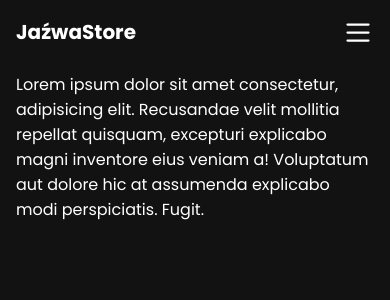
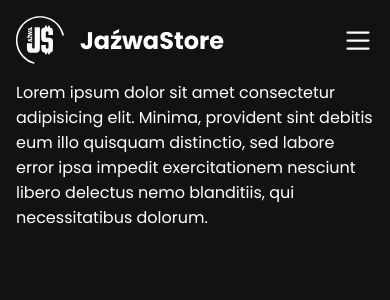
Before and after one commit to hpixsel/JazwaShop-CRA, a React (Create React App) app: page / in a window 390 px wide. Shown: the top 300 px of the page. Built offline with nearby package versions, Linux system fonts and the light colour scheme; the HTML template or start-up script is replaced by a standard one.

Commit message:
nav_mobile
almost done

```diff
--- a/package.json
+++ b/package.json
@@ -14,12 +14,6 @@
     "test": "react-scripts test",
     "eject": "react-scripts eject"
   },
-  "eslintConfig": {
-    "extends": [
-      "react-app",
-      "react-app/jest"
-    ]
-  },
   "browserslist": {
     "production": [
       ">0.2%",
--- a/src/App.js
+++ b/src/App.js
@@ -4,7 +4,7 @@ function App() {
   return (
     <div className="App">
       <Layout>
-        Lorem ipsum dolor sit amet consectetur, adipisicing elit. Recusandae velit mollitia repellat quisquam, excepturi explicabo magni inventore eius veniam a! Voluptatum aut dolore hic at assumenda explicabo modi perspiciatis. Fugit.
+        <p>Lorem ipsum dolor sit amet consectetur adipisicing elit. Minima, provident sint debitis eum illo quisquam distinctio, sed labore error ipsa impedit exercitationem nesciunt libero delectus nemo blanditiis, qui necessitatibus dolorum.</p>
       </Layout>
     </div>
   );
--- a/src/components/Layout/index.jsx
+++ b/src/components/Layout/index.jsx
@@ -5,7 +5,9 @@ export default function Layout({children}) {
   return (
     <>
       <Navbar />
-        {children}
+        <div className="container">
+          {children}
+        </div>
     </>
   )
 }
--- a/src/components/Navbar/index.jsx
+++ b/src/components/Navbar/index.jsx
@@ -5,11 +5,24 @@ import classNames from 'classnames'
 
 export default function Navbar() {
   const [openNav, setOpenNav] = useState(false)
+  const sublinkClass = classNames(styles.link, styles.sublink)
 
-  const links = data.links.map(links => {
+  const links = data.links.map(link => {
     return (
       <>
-        <img src={process.env.PUBLIC_URL + "/assets/" + links.svg} alt="svg" />
+        <a className={styles.link} href={link.url} key={link.url}>
+          <img src={process.env.PUBLIC_URL + "/assets/" + link.svg} alt="svg" />
+          <p>{link.name}</p>
+        </a>
+        {link.sublinks && link.sublinks.map(sublink => {
+          return (
+            <a className={sublinkClass} href={sublink.url} key={sublink.url}>
+              <img src={process.env.PUBLIC_URL + "/assets/" + sublink.svg} alt="svg" />
+              <p>{sublink.name}</p>
+            </a>
+          )
+        })}
+        {/* <img src={process.env.PUBLIC_URL + "/assets/" + links.svg} alt="svg" />
         <p>{links.name}</p>
         {links.sublinks &&
         <ul>
@@ -21,7 +34,7 @@ export default function Navbar() {
               </>
             )
           })}
-        </ul>}
+        </ul>} */}
       </>
     )
   })
@@ -39,9 +52,10 @@ export default function Navbar() {
     <>
       <div className={styles.nav}>
         <div className={styles.nav__logo}>
-          JaźwaStore
+          <img className={styles.nav__logo__img} src={process.env.PUBLIC_URL + "/assets/jazwastore.svg"} alt="logo" />
+          <h3 className={styles.nav__logo__h3}>JaźwaStore</h3>
         </div>
-        <img src={process.env.PUBLIC_URL + "/assets/hamburger.svg"} alt="logo" onClick={toggleOpen} />
+        <img src={process.env.PUBLIC_URL + "/assets/hamburger.svg"} alt="menu" onClick={toggleOpen} />
       </div>
       <div className={linksClass}>
         {links}
--- a/src/components/Navbar/navbar.module.css
+++ b/src/components/Navbar/navbar.module.css
@@ -1,31 +1,66 @@
 .nav {
   position: fixed;
   inset: 0 0 auto 0;
-  padding: 1em;
+  padding-block: 1em;
   display: flex;
   justify-content: space-between;
   align-items: center;
-  background: var(--clr-main, #000);
+  background: var(--clr-main, #121212);
+  width: calc(100% - 2em);
+  margin-inline: auto;
+  max-width: 60em;
 }
 
 .nav__logo {
   font-size: var(--fs-nav-heading);
   font-weight: 800;
+  display: flex;
+  justify-content: center;
+  align-items: center;
+  gap: 1rem;
 }
 
 .links {
   background-color: var(--clr-mobile-nav);
   position: fixed;
-  inset: 4rem 0 0 0;
-  padding: 1rem;
-  translate: -400px;
+  inset: 4.9rem 0 0 0;
+  padding-inline: 1rem;
   opacity: 0;
+  pointer-events: none;
+  /* translate: -400px;
   transition:
     translate 250ms ease-in-out,
-    opacity 250ms ease-in-out 125ms;
+    opacity 250ms ease-in-out 125ms; */
 }
 
 .openNav {
-  translate: 0;
+  /* translate: 0; */
   opacity: 1;
+  pointer-events: all;
 }
+
+.nav__logo__img {
+  width: 3rem;
+}
+
+.nav__logo__h3 {
+  font-size: var(--fs-nav-heading);
+}
+
+/* navlinks */
+.link {
+  display: flex;
+  align-items: center;
+  gap: 1rem;
+  padding-block: 0.75rem;
+  text-decoration: none;
+}
+
+.link p {
+  color: var(--txt-400);
+  font-weight: 700;
+}
+
+.sublink {
+  padding-left: 1.5rem;
+}
--- a/src/index.css
+++ b/src/index.css
@@ -34,7 +34,7 @@ body {
   --clr-btn-red-inactive: #f44336;
   --clr-btn-red-active: #fff;
 
-  --fs-nav-heading: 1.25rem;
+  --fs-nav-heading: 1.5rem;
 
   --fs-hero: 2rem;
   --fs-subhero: 1rem;
@@ -48,6 +48,10 @@ body {
 
 .App {
   width: calc(100% - 2em);
+  margin-inline: auto;
   max-width: 60em;
-  margin: 4.5em auto;
 }
+
+.container {
+  padding-top: 5rem;
+}
```
Also changed, not shown: public/assets/jazwastore.svg (added).
